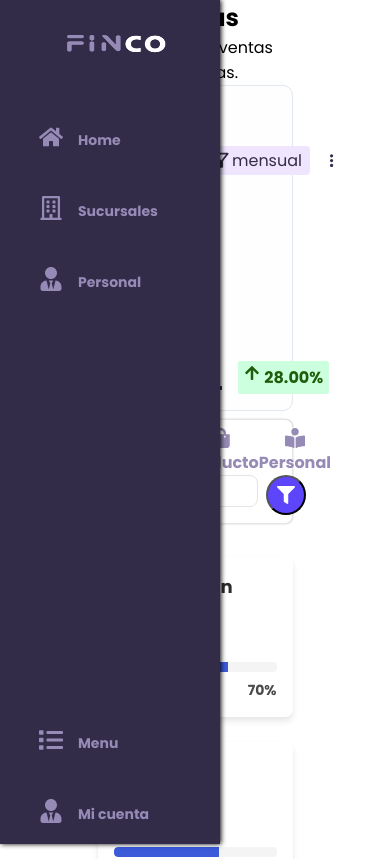
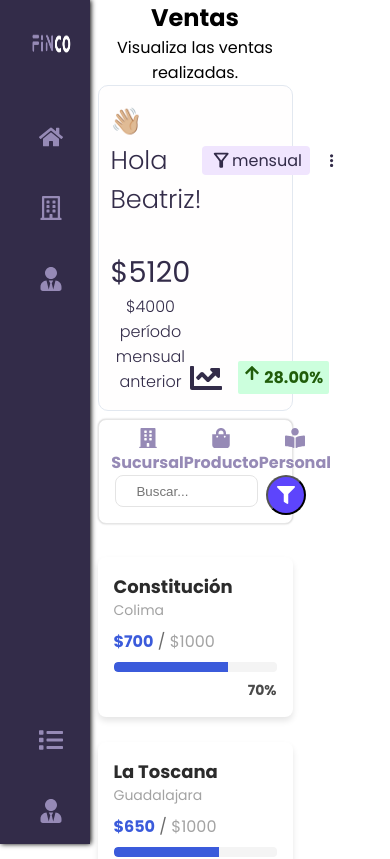
Before and after one commit to No-Country-simulation/c22-19-T-WebApp, a React (Vite) app in the folder frontend/fincowebapp/: page / in a window 390 px wide. Shown: the top 859 px of the page. Built offline with nearby package versions, Linux system fonts and the light colour scheme.

Commit message:
responsive de NAVBAR
Se hizo lo que se pudo, >:v

```diff
--- a/frontend/fincowebapp/src/components/Header/Header.css
+++ b/frontend/fincowebapp/src/components/Header/Header.css
@@ -121,3 +121,76 @@ transition: 0.2s;
         left: 0;
     }
 }
+
+@media (max-width: 578px){
+    .aside {
+        position: fixed;
+        top: 0;
+        left: 0;
+        height: 100%;
+        width:90px;
+        background: #332c49;
+        margin: 0;
+        padding: 0;
+        padding: 20px 24px 20px 24px;
+        z-index: 100;
+
+    }
+
+
+
+    .navbar {
+        position: fixed;
+        top: 0;
+        left: 0;
+        height: 100%;
+        width: 90px;
+        background: #332c49;
+        margin: 0;
+        padding: 0;
+        padding: 20px 24px 20px 24px;
+        z-index: 100;
+        box-shadow: 1px 0 5px #000000;
+    }
+    .navbar-logo img{
+        height: 25px;
+        width: 50px;
+
+       }
+
+       .navbar-child {
+           display: flex;
+           flex-direction: column;
+           gap: 24px;
+           height: 75%;
+           margin: 55px 0 0 0;
+
+       }
+
+       .navbar-child a {
+           display: flex;
+           align-items: center;
+           color: #968AB6;
+           width: 50px;
+           padding: 6px 0 6px 15px;
+           border-radius: 0px;
+           text-align: start;
+           font-size: 0px;
+           transition: 0.2s;
+          text-decoration: none;
+          font-weight: 600;
+       }
+       .navbar-child a:focus{
+        background: none;
+        border-bottom: 3px solid #ffffff;
+        border-radius: 0 0 2px 2px ;
+       }
+       .navbar-child-second a{
+        font-size: 0;
+       }
+
+       .navbar-child-second a:focus{
+        background: none;
+        color: #ffffff;
+       }
+}
--- a/frontend/fincowebapp/src/components/Header/Header.jsx
+++ b/frontend/fincowebapp/src/components/Header/Header.jsx
@@ -11,6 +11,9 @@ export const Header = () => {
                   <div className="navbar-logo">
                    <img src={LOGO} alt="" />
                   </div>
+
+
+
                     <div className="navbar-child">
 
                 <Link to="/"><i><FaHome/></i>Home</Link>
@@ -18,9 +21,9 @@ export const Header = () => {
                 <Link to="/branches"><i><FaRegBuilding /></i>Sucursales</Link>
 
                 <Link to="/staff"><i><FaUserTie/></i>Personal</Link>
-                    </div>
 
-                    <div className="navbar-child-second">
+               </div>
+   <div className="navbar-child-second">
 
                       <Link to="/branches"><i><FaList /></i>Menu</Link>
 
```
